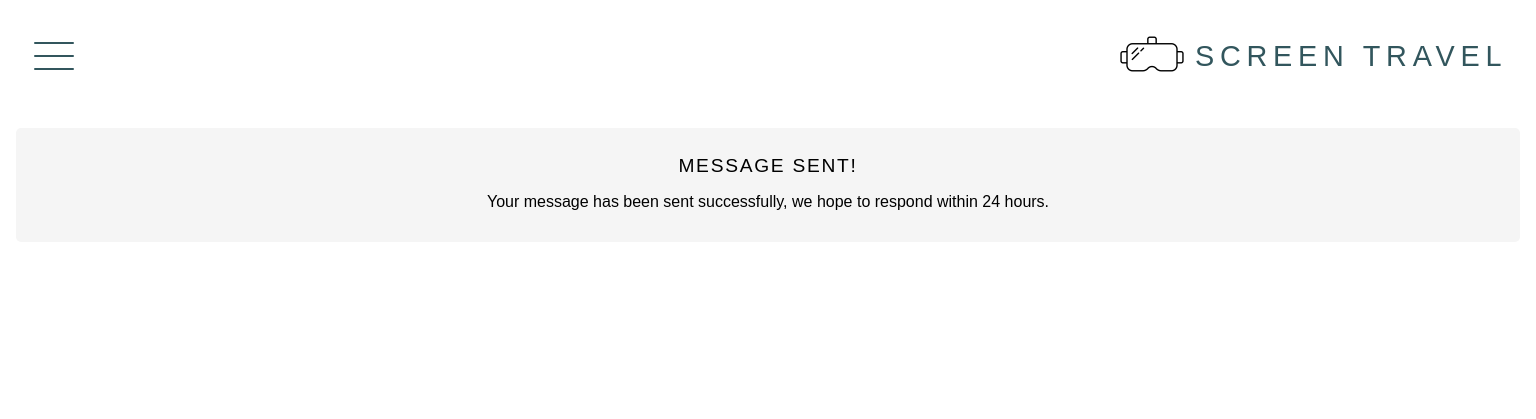
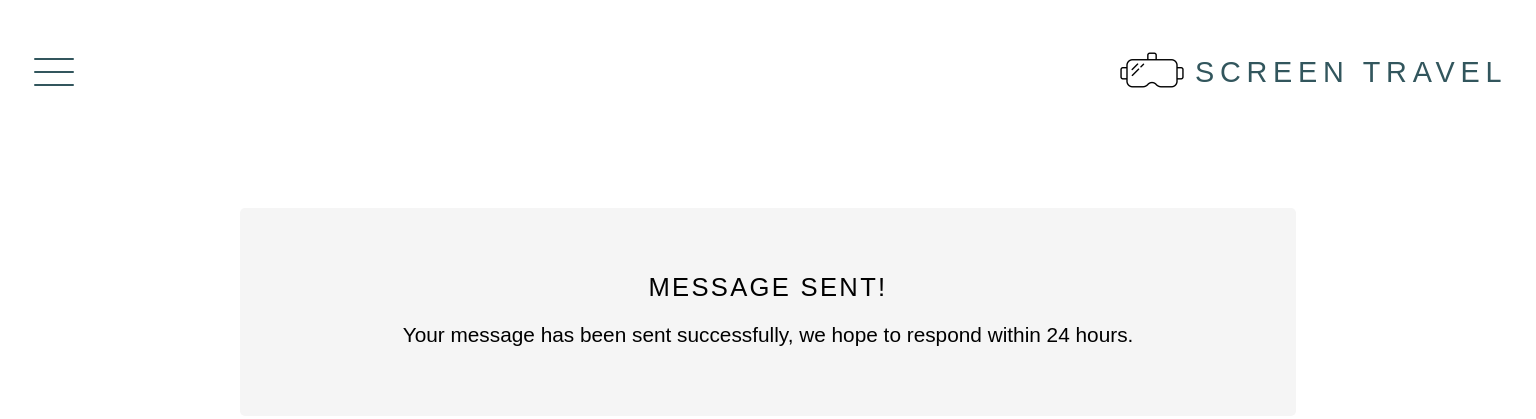
Before and after one commit to DAFE1200-IA/Snowball_Challange, a plain HTML site: page ContactSubmit.html in a window 1536 px wide. Drawn offline with Linux system fonts and the light colour scheme.

Commit message:
Update stylesheet.css

```diff
--- a/stylesheet.css
+++ b/stylesheet.css
@@ -618,11 +618,11 @@ form{
 
 
 
-footer{
-    position: relative;
-    text-align: center;
-    bottom: 0;
-}
+    footer{
+        position: relative;
+        text-align: center;
+        bottom: 0;
+    }
 
 
 /* Responsive rules */
@@ -693,7 +693,24 @@ footer{
         margin-bottom: 12em;
         padding: 2.5em;
         }
+
+    /* Contact us submitted page Ipad */
+    .submittedContent {
+        position: relative;
+        top: 9em;
+        margin: 3em;
+        padding: 3em;
+
     }
+
+    .submittedContent h1 {
+        font-size: 1.4em;
+    }
+
+    .submittedContent p {
+        font-size: 1em;
+    }
+}
 
 
 @media screen and (min-width: 1300px) {
@@ -752,4 +769,36 @@ footer{
         margin-bottom: 14em;
         padding: 4em;
         }
+
+    /* Contact us submitted page */
+   .submittedContent {
+        position: relative;
+        top: 9em;
+        margin: 3em;
+        padding: 3em;
+
     }
+
+    .submittedContent h1 {
+        font-size: 1.4em;
+    }
+
+    .submittedContent p {
+        font-size: 1em;
+    }
+    .submittedContent {
+        position: relative;
+        top: 11em;
+        margin: 2em 15em;
+        padding: 3em;
+    }
+
+    .submittedContent h1 {
+        font-size: 1.6em;
+    }
+
+    .submittedContent p {
+        font-size: 1.3em;
+    }
+
+}
```
